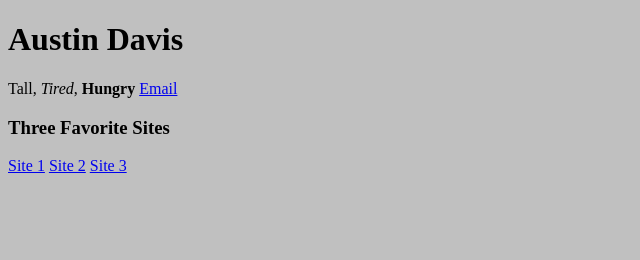
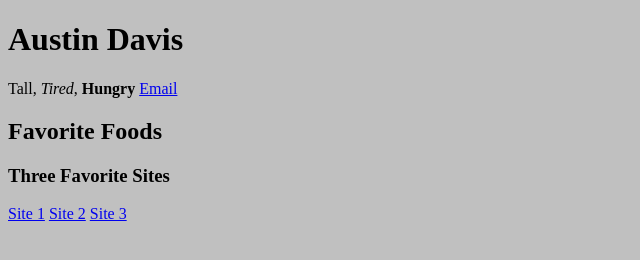
Before and after one commit to DavisAustin/test, a plain HTML site: page index.html in a window 1280 px wide. Shown: the whole page, without its empty margins (0-640 px from the left). Drawn offline with Linux system fonts and the light colour scheme.

Commit message:
Version 2
Favorite Foods

```diff
--- a/index.html
+++ b/index.html
@@ -18,6 +18,8 @@
 <p>Tall, <em>Tired</em>, <strong>Hungry</strong>
 <a href="Austin.DavisDesigns@Gmail.Com">Email</a></p>
 
+<h2>Favorite Foods</h2>
+
 <h3>Three Favorite Sites</h3>
 
 <p><a href="Behance.Com">Site 1</a>
```
